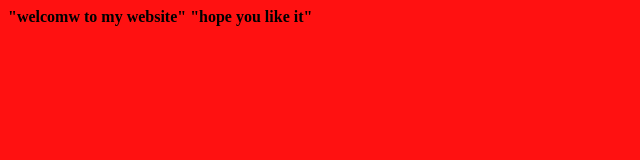
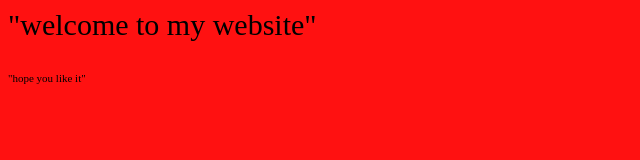
Before and after one commit to theernis/theernis.github.io, a plain HTML site: page index.html in a window 1280 px wide. Shown: the whole page, without its empty margins (0-640 px from the left). Drawn offline with Linux system fonts and the light colour scheme.

Commit message:
Update index.html

```diff
--- a/index.html
+++ b/index.html
@@ -2,7 +2,7 @@
   <head><title>the ernis website</title></head>
 
   <body bgcolor="#ff1111">
-    <strong>"welcomw to my website"</strong>
-    <b>"hope you like it"</b>
+    <p style="font-size:30px">"welcome to my website"</p>
+    <p style="font-size:11px">"hope you like it"</p>
   </body>
 </html>
```
